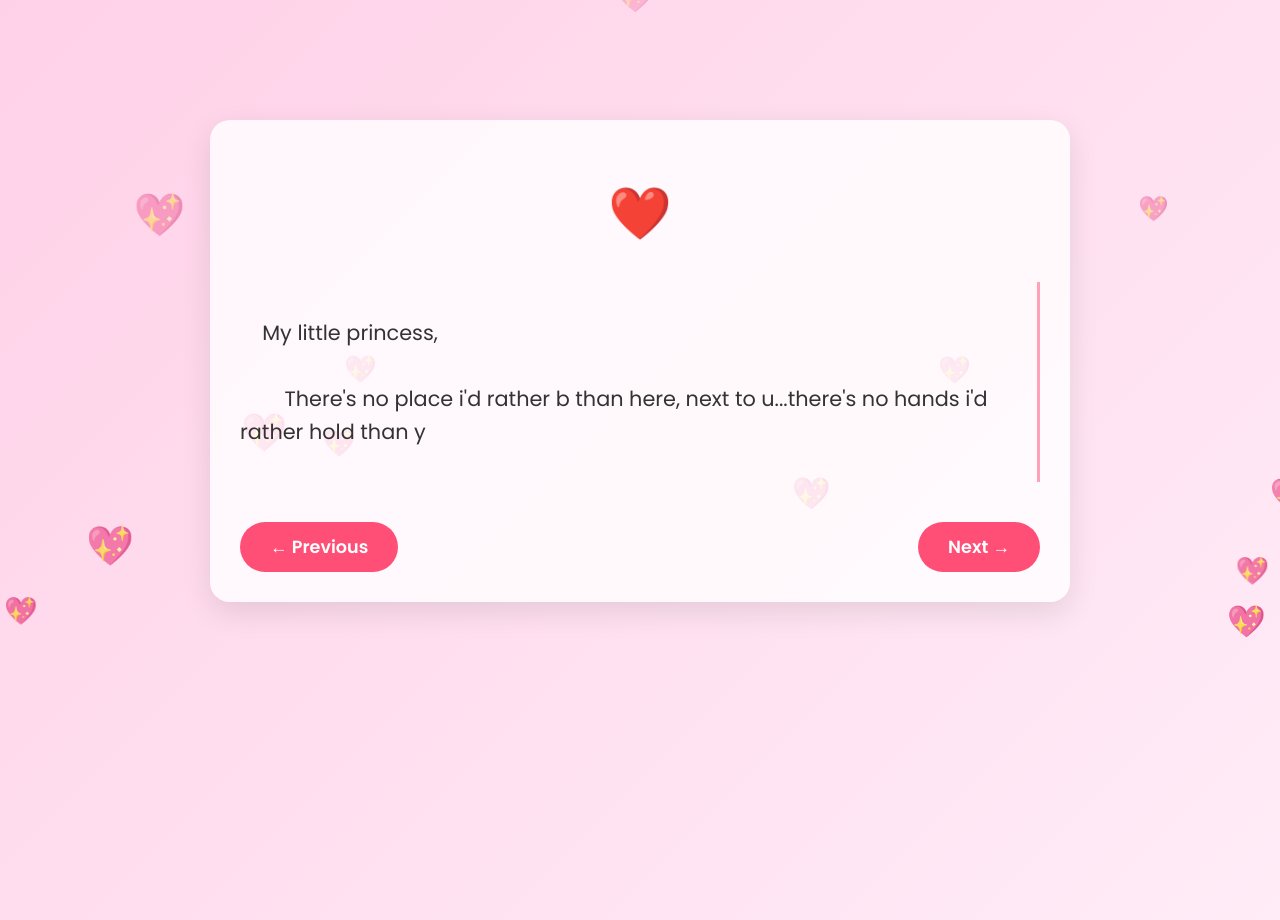
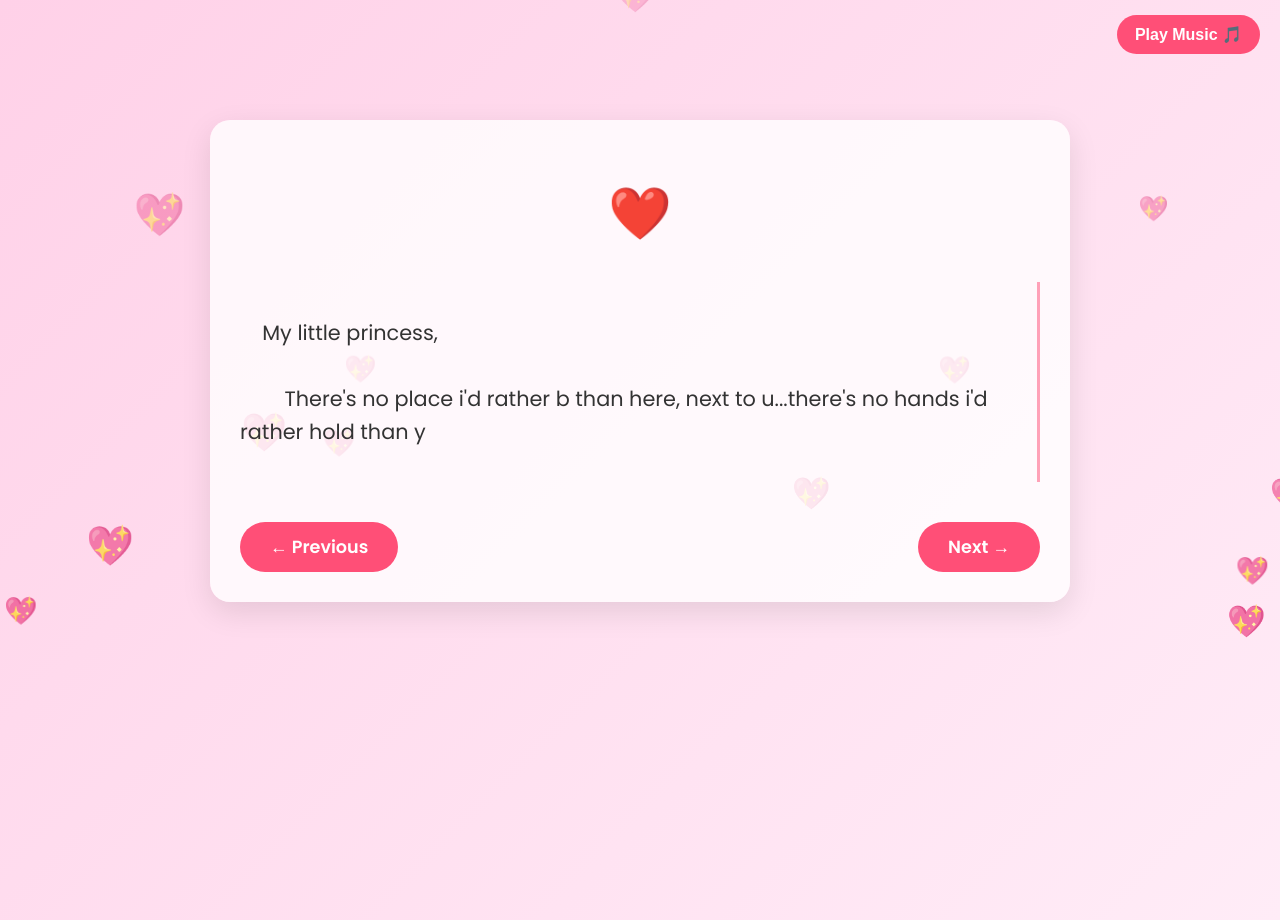
Before and after one commit to Jsn04/4years, a plain HTML site: page letter.html in a window 1280 px wide. Shown: the top 920 px of the page. Drawn offline with Linux system fonts and the light colour scheme.

Commit message:
last draft

```diff
--- a/letter.html
+++ b/letter.html
@@ -47,7 +47,6 @@
             min-height: 200px;
         }
 
-        /* Typewriter Cursor */
         .typing {
             border-right: 3px solid #ff4f77;
             animation: blink 0.7s infinite;
@@ -57,7 +56,6 @@
             50% { border-color: transparent; }
         }
 
-        /* Navigation buttons */
         .nav-btns {
             margin-top: 40px;
             display: flex;
@@ -80,7 +78,6 @@
             transform: translateY(-2px);
         }
 
-        /* Floating hearts */
         .heart {
             position: absolute;
             color: #ff4f77;
@@ -93,12 +90,32 @@
             0% { transform: translateY(0) scale(1); opacity: 0.8; }
             100% { transform: translateY(-120vh) scale(1.5); opacity: 0; }
         }
+
+        /* Play Music Button */
+        .play-music-btn {
+            position: fixed;
+            top: 15px;
+            right: 20px;
+            background: #ff4f77;
+            color: #fff;
+            border: none;
+            padding: 10px 18px;
+            border-radius: 25px;
+            font-size: 1rem;
+            font-weight: 600;
+            cursor: pointer;
+            transition: 0.3s;
+            z-index: 9999;
+        }
+        .play-music-btn:hover {
+            background: #e73c5f;
+        }
     </style>
 </head>
 <body>
 
-    <!-- 🔊 Background Music (AUTOPLAY + LOOP) -->
-    <audio id="bgm" src="like.mp3" autoplay loop></audio>
+    <!-- Play Music Button -->
+    <button class="play-music-btn" id="playMusicBtn">Play Music 🎵</button>
 
     <div class="container">
         <h1>❤️</h1>
@@ -112,6 +129,16 @@
     </div>
 
     <script>
+        /* 🎵 FIXED MUSIC — plays only when user clicks */
+        const audio = new Audio("like.mp3");
+        audio.loop = true;
+
+        document.getElementById("playMusicBtn").addEventListener("click", () => {
+            audio.play().catch(err => console.log(err));
+            document.getElementById("playMusicBtn").style.display = "none";
+        });
+
+        /* Typewriter text */
         const text = `
     My little princess,
 
@@ -141,7 +168,7 @@
         }
         typeWriter();
 
-        /* Floating hearts animation */
+        /* Floating hearts */
         function createHeart() {
             const heart = document.createElement("div");
             heart.classList.add("heart");
```
